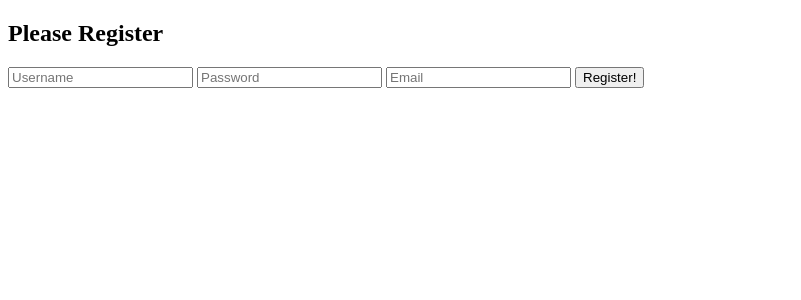
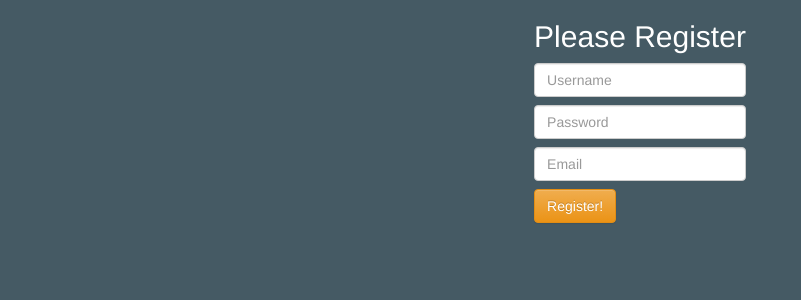
Before and after one commit to velislav-p/security-exam-project, a PHP site: page /register.html in a window 1280 px wide. Shown: the top 300 px of the page, without its empty margins (0-801 px from the left). Run offline with PHP 8.4, Linux system fonts and the light colour scheme; some libraries are stand-ins or nearby versions.

Commit message:
style n shit
<3

```diff
--- a/register.html
+++ b/register.html
@@ -4,24 +4,32 @@
 <head>
     <meta charset="utf-8">
     <title>Register</title>
+
+    <!-- Latest compiled and minified CSS -->
+    <link rel="stylesheet" href="https://maxcdn.bootstrapcdn.com/bootstrap/3.3.7/css/bootstrap.min.css" >
+    <!-- Bootstrap -->
+    <link rel="stylesheet" href="https://maxcdn.bootstrapcdn.com/bootstrap/3.3.7/css/bootstrap-theme.min.css" >
+    <!-- StyleSheet -->
+    <link rel="stylesheet" href="style/style.css" >
 </head>
 
 <body>
 
 
-    <div class="wdw-register-form">
+    <div class="wdw-register-form form-group">
 
         <form class="input-form" action="register.php" method="post">
             <h2>Please Register</h2>
-            <input type="text" name="username" placeholder="Username">
-            <input type="password" name="password" placeholder="Password">
-            <input type="text" name="email" placeholder="Email">
-            <button type="submit" name="button">Register!</button>
+            <input type="text" class="form-control" name="username" placeholder="Username">
+            <input type="password" class="form-control" name="password" placeholder="Password">
+            <input type="text" class="form-control" name="email" placeholder="Email">
+            <button type="submit" class="btn btn-warning" name="button">Register!</button>
         </form>
 
     </div>
 
-
+    <script src="https://code.jquery.com/jquery-3.1.1.min.js" integrity="sha256-hVVnYaiADRTO2PzUGmuLJr8BLUSjGIZsDYGmIJLv2b8=" crossorigin="anonymous"></script>
+    <script src="https://maxcdn.bootstrapcdn.com/bootstrap/3.3.7/js/bootstrap.min.js"></script>
 </body>
 
 </html>
--- a/style/style.css
+++ b/style/style.css
@@ -1,5 +1,18 @@
 body {
   font: 100% Helvetica, sans-serif;
-  color: #333; }
+  color: #fff;
+  background-color: #455A64; }
+
+.form-control {
+  margin-top: 8px;
+  width: 100%; }
+
+.btn {
+  margin-top: 8px; }
+
+.form-group {
+  display: flex;
+  align-items: center;
+  justify-content: center; }
 
 /*# sourceMappingURL=style.css.map */
--- a/style/style.scss
+++ b/style/style.scss
@@ -1,7 +1,25 @@
 $font-stack:    Helvetica, sans-serif;
-$primary-color: #333;
+$primary-color: #fff;
+$background-color: #455A64;
 
 body {
   font: 100% $font-stack;
   color: $primary-color;
+  background-color: $background-color;
 }
+
+.form-control {
+  margin-top: 8px;
+  width: 100%;
+}
+
+.btn {
+  margin-top: 8px;
+}
+
+.form-group {
+  display: flex;
+  align-items: center;
+  justify-content: center;
+
+}
```
Also changed, not shown: index.html (+0 -22 lines), 2 other files.
